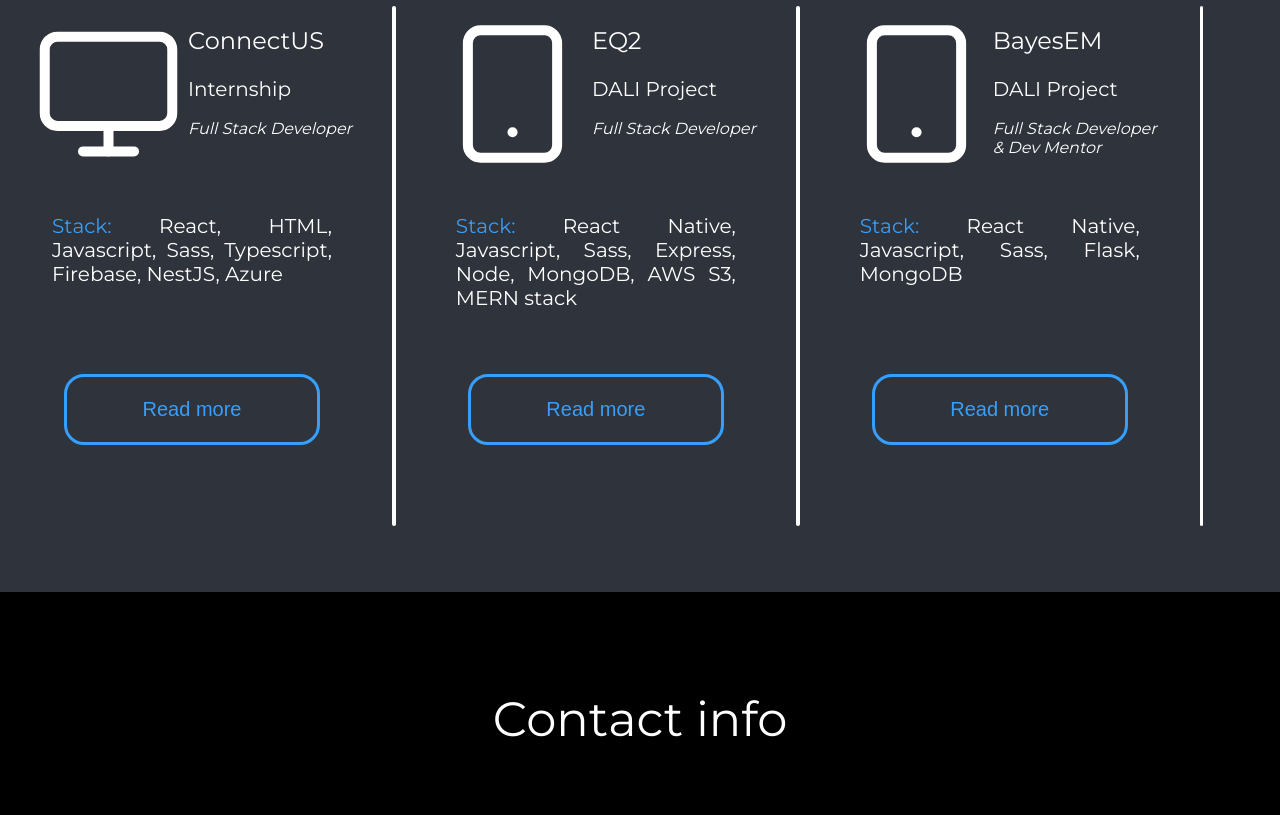
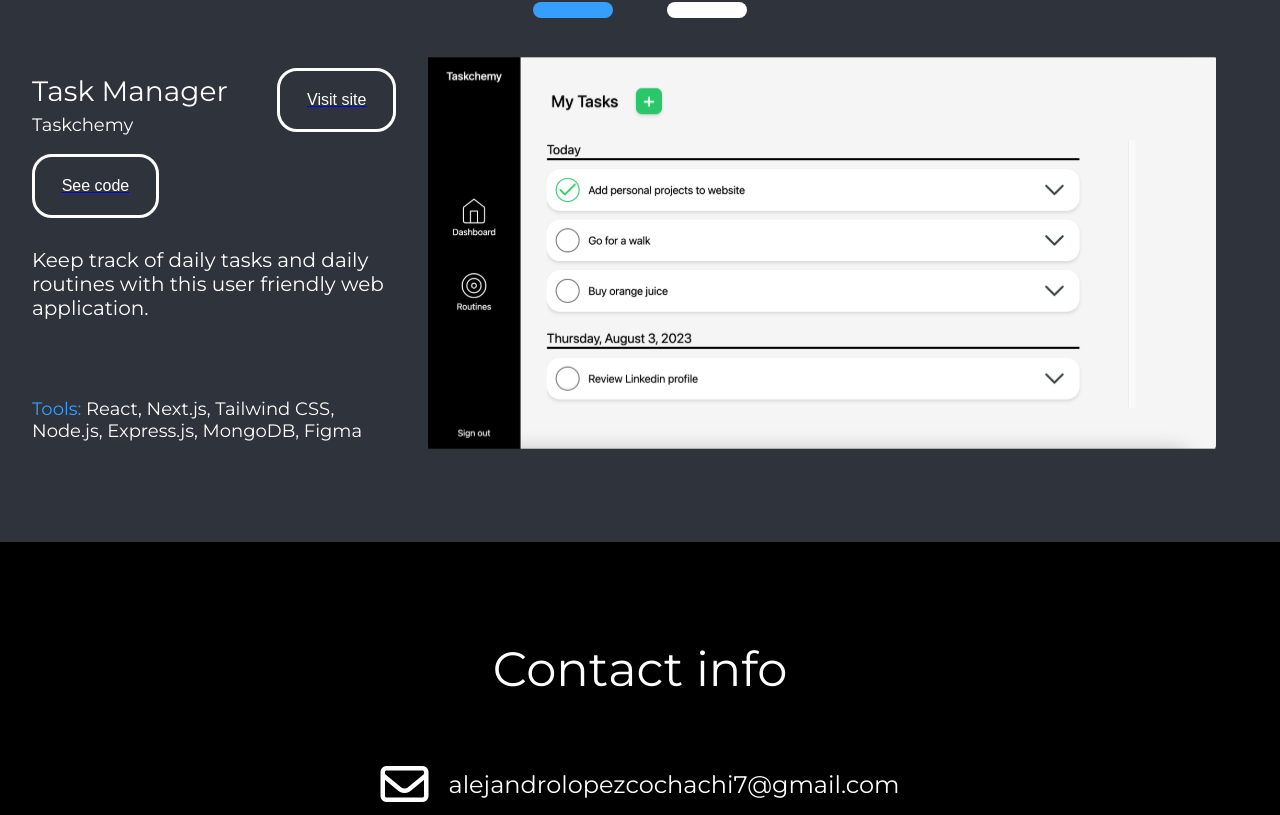
Before and after one commit to AlejandroALopez/personal-website, a React (Create React App) app: page / in a window 1280 px wide. Shown: the part 2971-3786 px from the top of the page. Built offline with nearby package versions, Linux system fonts and the light colour scheme.

Commit message:
small changes + added code link

```diff
--- a/src/constants/experienceInfo.js
+++ b/src/constants/experienceInfo.js
@@ -10,6 +10,7 @@ export const personalProjectsData = [
     title: "Task Manager",
     name: "Taskchemy",
     hostedURL: "taskchemy.vercel.app",
+    codeURL: "github.com/AlejandroALopez/taskchemy",
     description:
       "Keep track of daily tasks and daily routines with this user friendly web application.",
     tools: "React, Next.js, Tailwind CSS, Node.js, Express.js, MongoDB, Figma",
@@ -19,9 +20,10 @@ export const personalProjectsData = [
     title: "E-Commerce",
     name: "AFK",
     hostedURL: "afk-ecommerce.vercel.app",
+    codeURL: "github.com/AlejandroALopez/e-commerce",
     description:
       "E-commerce app for buying gaming laptops, mice, keyboards and headsets. Customize your desired laptop to achieve the best gaming experience.",
-    tools: "React, Next.js, Tailwind CSS, Node.js, Express.js, MongoDB, Figma",
+    tools: "React, Next.js, Tailwind CSS, Node.js, Express.js, MongoDB, Figma, Stripe",
     image: afkImg,
   },
 ];
--- a/src/pages/contact/index.js
+++ b/src/pages/contact/index.js
@@ -18,7 +18,7 @@ export default function Contact() {
       <p className={ `title fade-in-section ${ isIntersecting ? 'is-visible' : '' }` } ref={ref}>Contact info</p>
       <div className={ `info-container mail-container fade-in-section ${ isIntersecting ? 'is-visible' : '' }` } ref={ref}>
         <i className="far fa-envelope fa-3x" />
-        <p>alejandro.a.lopez.cochachi.23@dartmouth.edu</p>
+        <p>alejandrolopezcochachi7@gmail.com</p>
       </div>
       <div className={ `info-container fade-in-section ${ isIntersecting ? 'is-visible' : '' }` } ref={ref}>
         <i className="fas fa-mobile-alt fa-3x" />
--- a/src/pages/work/index.js
+++ b/src/pages/work/index.js
@@ -9,7 +9,7 @@ import "./style.scss";
 export default function Experience() {
   const [project, setProject] = useState(null);
   const [activeProjectIndex, setActiveProjectIndex] = useState(0);
-  const [inPersonalProjectsTab, setInPersonalProjectsTab] = useState(false);
+  const [inPersonalProjectsTab, setInPersonalProjectsTab] = useState(true);
   const [isIntersecting, setIsIntersecting] = useState(false);
   const ref = useRef(null);
 
@@ -106,13 +106,15 @@ export default function Experience() {
                     <a href={`https://${personalProjectsData[activeProjectIndex].hostedURL}`} target="_blank" rel="noopener noreferrer">
                     <button
                       className="projects-header-button"
-                      onClick={() =>
-                        console.log(
-                          personalProjectsData[activeProjectIndex].hostedURL
-                        )
-                      }
                     >
                       <p>Visit site</p>
+                    </button>
+                    </a>
+                    <a href={`https://${personalProjectsData[activeProjectIndex].codeURL}`} target="_blank" rel="noopener noreferrer">
+                    <button
+                      className="projects-header-button"
+                    >
+                      <p>See code</p>
                     </button>
                     </a>
                   </div>
```
